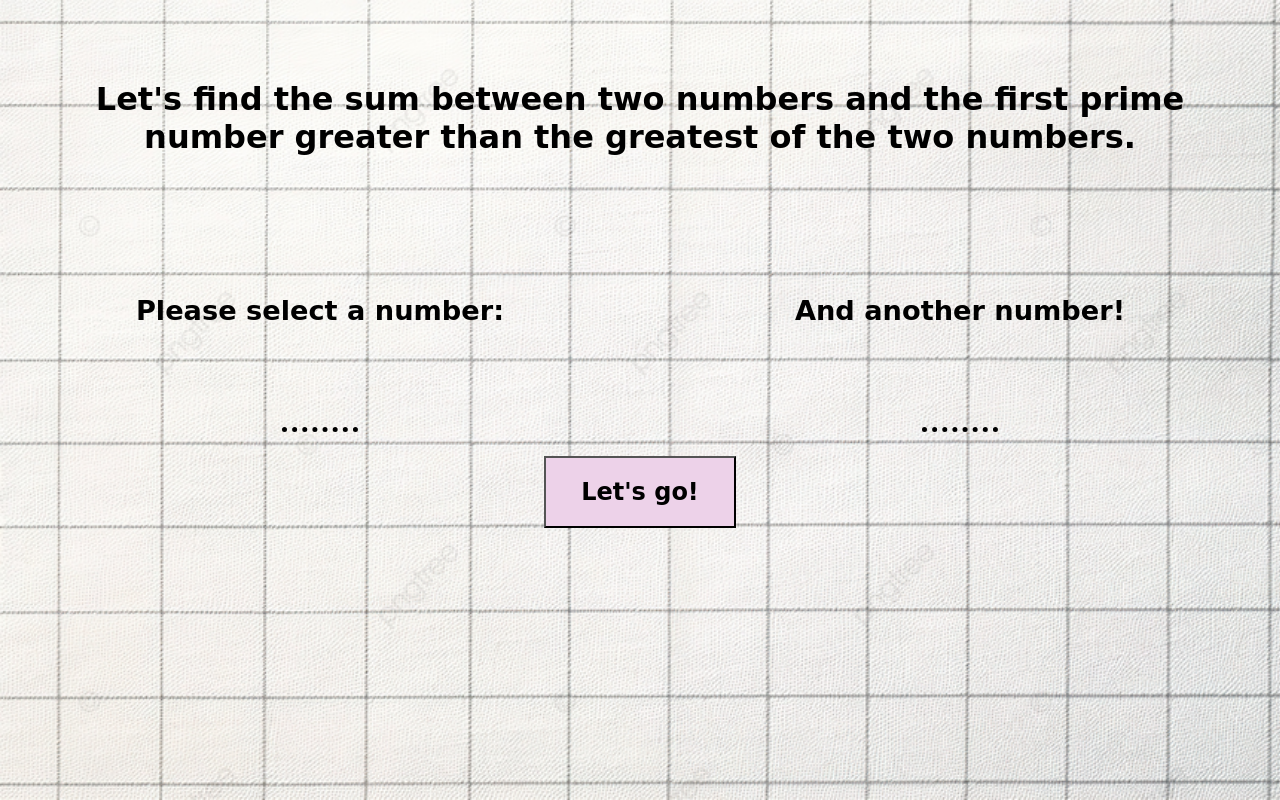
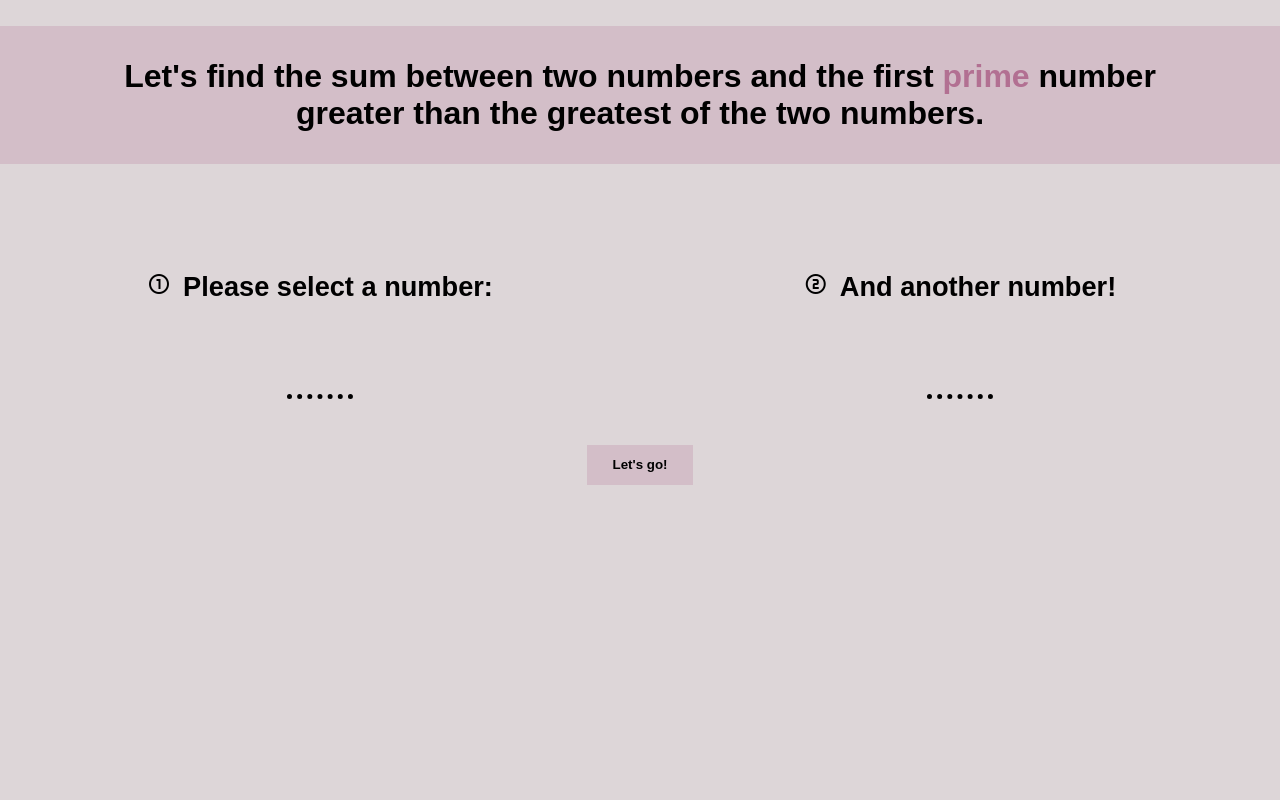
Before and after one commit to AlessiaLuongo/Frontend-Tech-Assignment-for-Cents, a plain HTML site: page index.html in a window 1280 px wide. Drawn offline with nearby package versions, Linux system fonts and the light colour scheme; a web font is replaced by a local one.

Commit message:
changed css

```diff
--- a/index.html
+++ b/index.html
@@ -8,27 +8,32 @@
     <link rel="preconnect" href="https://fonts.googleapis.com" />
     <link rel="preconnect" href="https://fonts.gstatic.com" crossorigin />
     <link
-      href="https://fonts.googleapis.com/css2?family=Edu+VIC+WA+NT+Beginner:wght@400..700&family=Matemasie&family=Rock+Salt&family=Sedan:ital@0;1&display=swap"
       rel="stylesheet"
+      href="https://fonts.googleapis.com/css?family=Montserrat:100,100italic,200,200italic,300,300italic,400,400italic,500,500italic,600,600italic,700,700italic,800,800italic,900,900italic%7CPoppins:100,100italic,200,200italic,300,300italic,regular,italic,500,500italic,600,600italic,700,700italic,800,800italic,900,900italic"
+      media="all"
     />
-    <link rel="preconnect" href="https://fonts.googleapis.com" />
-    <link rel="preconnect" href="https://fonts.gstatic.com" crossorigin />
     <link
-      href="https://fonts.googleapis.com/css2?family=Edu+VIC+WA+NT+Beginner:wght@400..700&family=Matemasie&family=Pacifico&family=Rock+Salt&family=Sedan:ital@0;1&display=swap"
       rel="stylesheet"
+      href="https://fonts.googleapis.com/css2?family=Material+Symbols+Outlined:opsz,wght,FILL,GRAD@24,400,0,0"
     />
   </head>
   <body>
     <header>
-      <h1>
-        Let's find the sum between two numbers and the first prime number
-        greater than the greatest of the two numbers.
-      </h1>
+      <div>
+        <h1>
+          Let's find the <strong>sum between</strong> two numbers and the first
+          <span>prime</span> number greater than the greatest of the two
+          numbers.
+        </h1>
+      </div>
     </header>
     <main>
       <div id="main-div">
         <div id="first-number-div">
-          <h3>Please select a number:</h3>
+          <h3>
+            <span class="material-symbols-outlined"> counter_1 </span>Please
+            select a number:
+          </h3>
           <input
             type="number"
             name="first-number"
@@ -38,7 +43,10 @@
         </div>
 
         <div id="second-number-div">
-          <h3>And another number!</h3>
+          <h3>
+            <span class="material-symbols-outlined"> counter_2 </span>And
+            another number!
+          </h3>
           <input
             type="number"
             name="second-number"
--- a/style.css
+++ b/style.css
@@ -1,25 +1,43 @@
+:root {
+  --div-color: #af668c36;
+  --highlight-color: #b27092;
+}
+
 body {
   height: 100%;
   margin: 0;
   padding: 0em;
 
-  background-image: url("/assets/foglio-a-quadretti.png");
-  background-size: cover;
-  background-repeat: no-repeat;
-  background-attachment: fixed;
+  background-color: #ddd6d8;
 
-  font-family: "Edu VIC WA NT Beginner", cursive;
-  font-weight: 400;
+  font-family: Clashgroteskdisplay, sans-serif;
 }
 
 h1 {
-  margin: 1.5em;
+  margin: 0.8em 1.2em;
+  margin-bottom: 0;
   padding: 1em;
   text-align: center;
 }
 
+h1 span {
+  color: var(--highlight-color);
+}
+
+h1 strong {
+  font-weight: 800;
+}
+
+header div {
+  background-color: var(--div-color);
+}
+
 h3 {
   font-size: 1.7em;
+}
+
+h3 span {
+  margin-right: 0.5em;
 }
 
 #main-div {
@@ -44,11 +62,12 @@ h3 {
   height: 3em;
 
   background: transparent;
+  color: var(--highlight-color);
 
   text-align: center;
-  font-size: 1.5em;
-  font-family: "Pacifico", cursive;
-  font-weight: 600;
+  font-family: Clashgroteskdisplay, sans-serif;
+  font-weight: 800;
+  font-size: 1.3em;
 
   border: none;
   border-bottom: 5px dotted black;
@@ -70,28 +89,39 @@ h3 {
 button {
   width: 8em;
   height: 3em;
-  margin: 2em;
+  margin: 0.7em;
 
-  background-color: #edd2e9;
+  background-color: var(--div-color);
+  border: none;
 
-  font-family: "Edu VIC WA NT Beginner", cursive;
-  font-weight: 700;
-  font-size: 1.5em;
-
+  font-family: Clashgroteskdisplay, sans-serif;
+  font-weight: 800;
   margin-top: 1em;
   transition: transform 0.3s, background-color 0.5s ease;
 }
 button:hover {
   cursor: pointer;
-  transform: scale(1.1);
-  background-color: #b434a3;
-  box-shadow: 10px 5px 5px #edd2e9;
+  transform: scale(1.05);
+  background-color: var(--highlight-color);
+  box-shadow: 0px 0px 30px 6px #edd2e9;
 }
 
 #sum-div {
-  font-size: 2.5em;
-  font-family: "Pacifico", cursive;
-  font-weight: 400;
+  font-family: Clashgroteskdisplay, sans-serif;
+  font-weight: 800;
+  font-size: 2em;
+  margin: 0.5em 0;
+  color: var(--highlight-color);
+}
+
+@media screen and (max-width: 780px) {
+  h3 {
+    text-align: center;
+  }
+  #first-number-div,
+  #second-number-div {
+    width: 40em;
+  }
 }
 
 @media screen and (max-width: 590px) {
```
